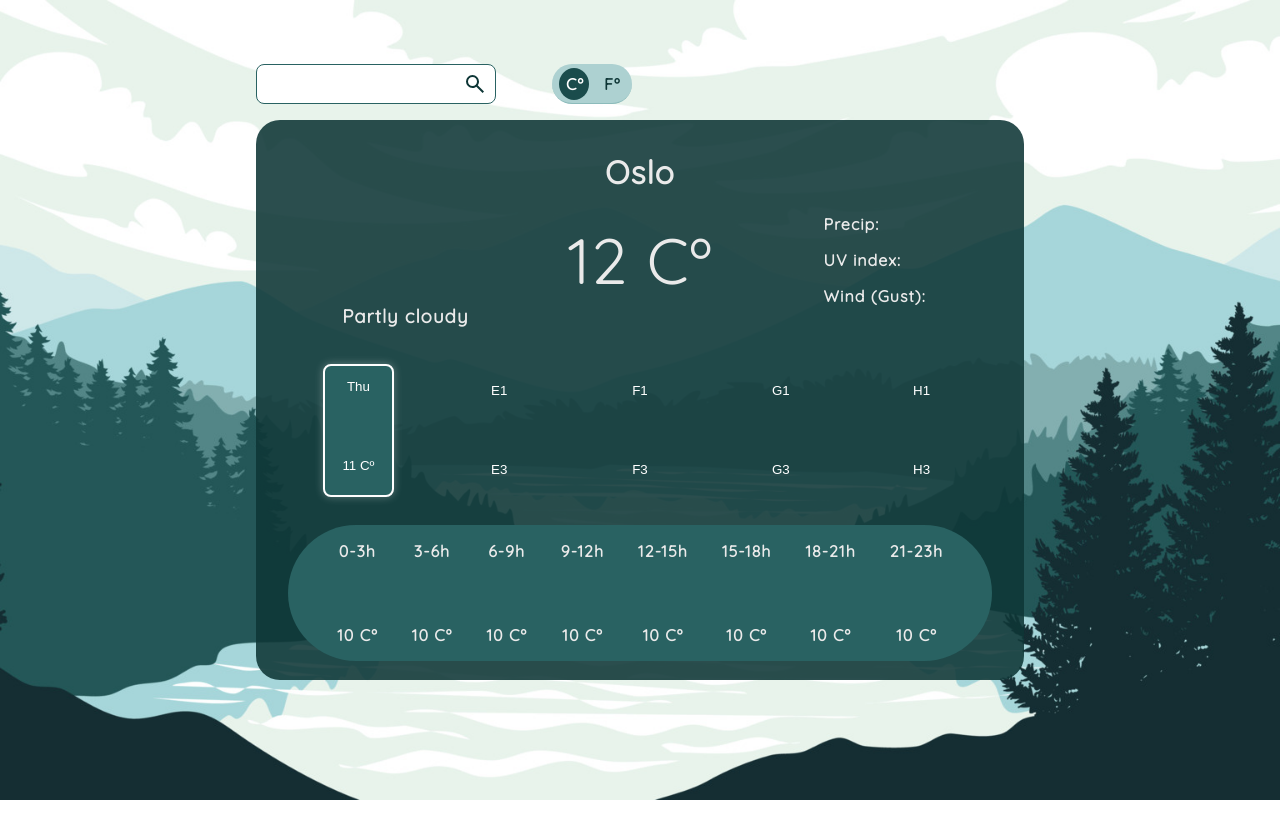
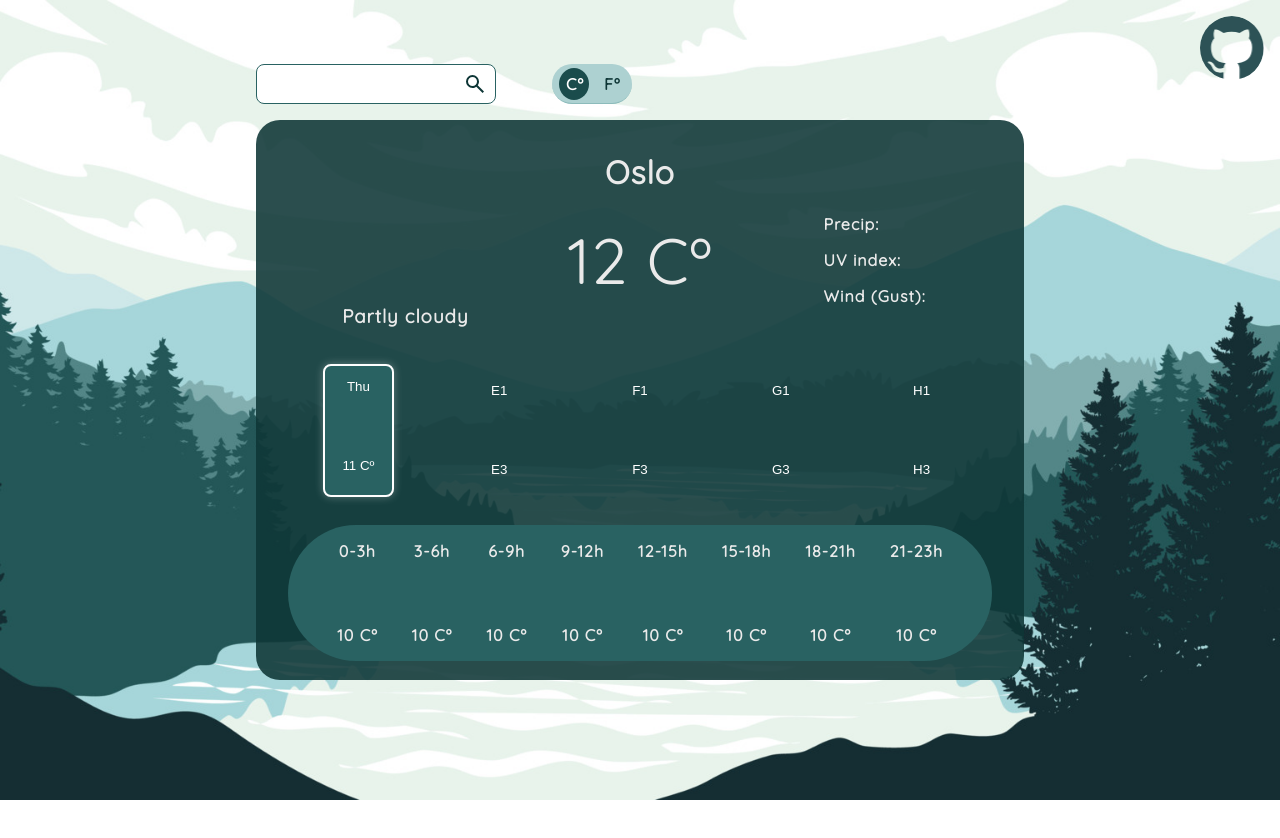
Before and after one commit to detrett/weather-app, a website built with webpack: page src/template.html in a window 1280 px wide. Built offline with nearby package versions, Linux system fonts and the light colour scheme; no server answers.

Commit message:
feat: add github button

```diff
--- a/src/styles.css
+++ b/src/styles.css
@@ -85,6 +85,7 @@ html {
   font-family: "Quicksand";
   letter-spacing: 1px;
   font-weight: bolder;
+
 }
 
 .bg {
@@ -347,7 +348,6 @@ html {
   padding: 5px;
 }
 
-
 .knobs,
 .layer {
   position: absolute;
@@ -526,3 +526,28 @@ html {
   background-repeat: no-repeat;
   background-position: right 0.5rem center;
 }
+
+.github-icon {
+  position: absolute;
+  top: 1rem;
+  right: 1rem;
+  width: 64px;
+  height: 64px;
+  border-radius: 50%;
+  background-image: url(icons/github.svg);
+  background-repeat: no-repeat;
+  background-position: center center;
+  background-size: cover;
+  /* Turn icon dark teal */
+  filter: invert(16%) sepia(37%) saturate(758%) hue-rotate(131deg) brightness(98%) contrast(96%);
+
+  &:hover {
+    /* Turn icon light teal */
+    filter: invert(43%) sepia(12%) saturate(1465%) hue-rotate(131deg) brightness(93%) contrast(86%);
+  }
+
+  &:active {
+    /* Turn icon teal */
+    filter: invert(71%) sepia(8%) saturate(1434%) hue-rotate(131deg) brightness(86%) contrast(85%);
+  }
+}
--- a/src/template.html
+++ b/src/template.html
@@ -6,6 +6,9 @@
     <title>Weather forecast</title>
   </head>
   <body class="bg">
+    <a href="https://github.com/detrett/weather-app" target="_blank" title="Github page">
+      <div class="github-icon"></div>
+    </a>
     <div id="wrapper-0">
       <form id="search-form" action="">
         <input id="search-input" class="search-icon" type="text" class="collapsible" autocomplete="off"/>
```
Also changed, not shown: src/icons/github.svg (added).
